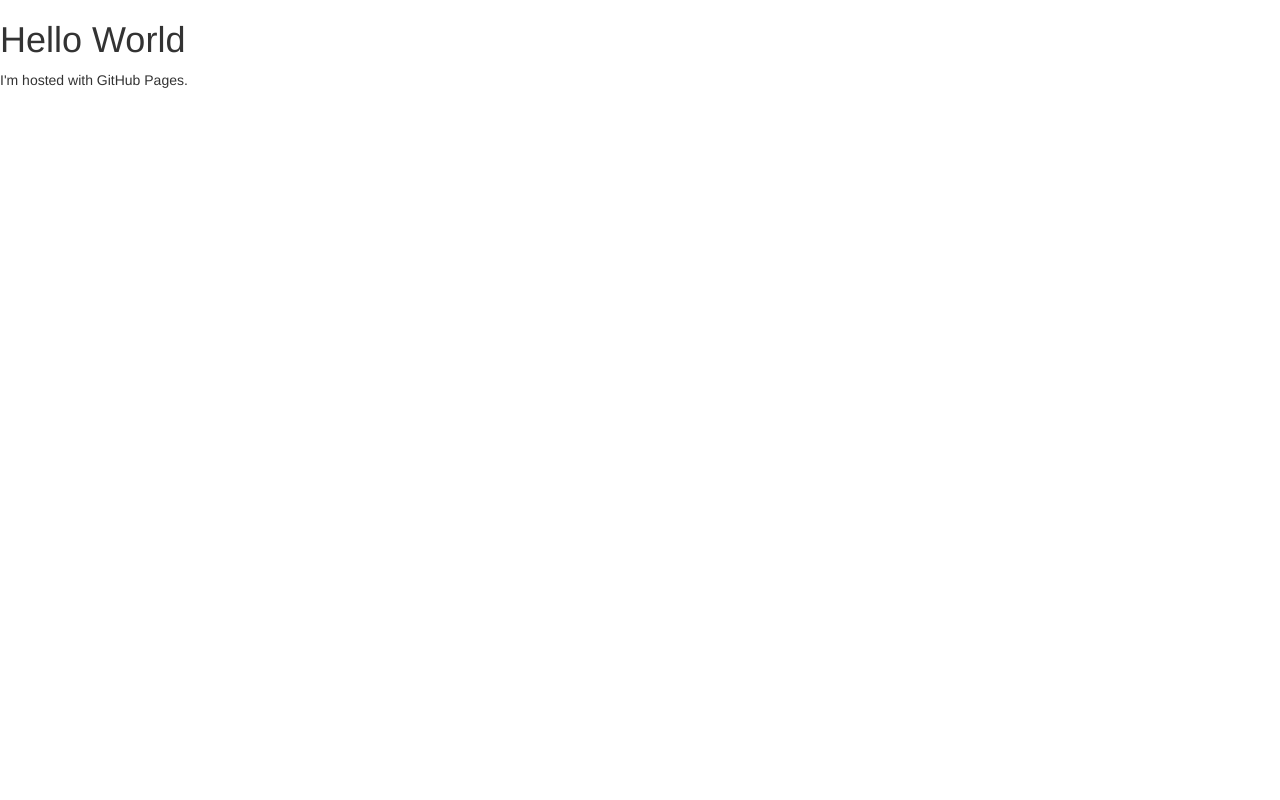
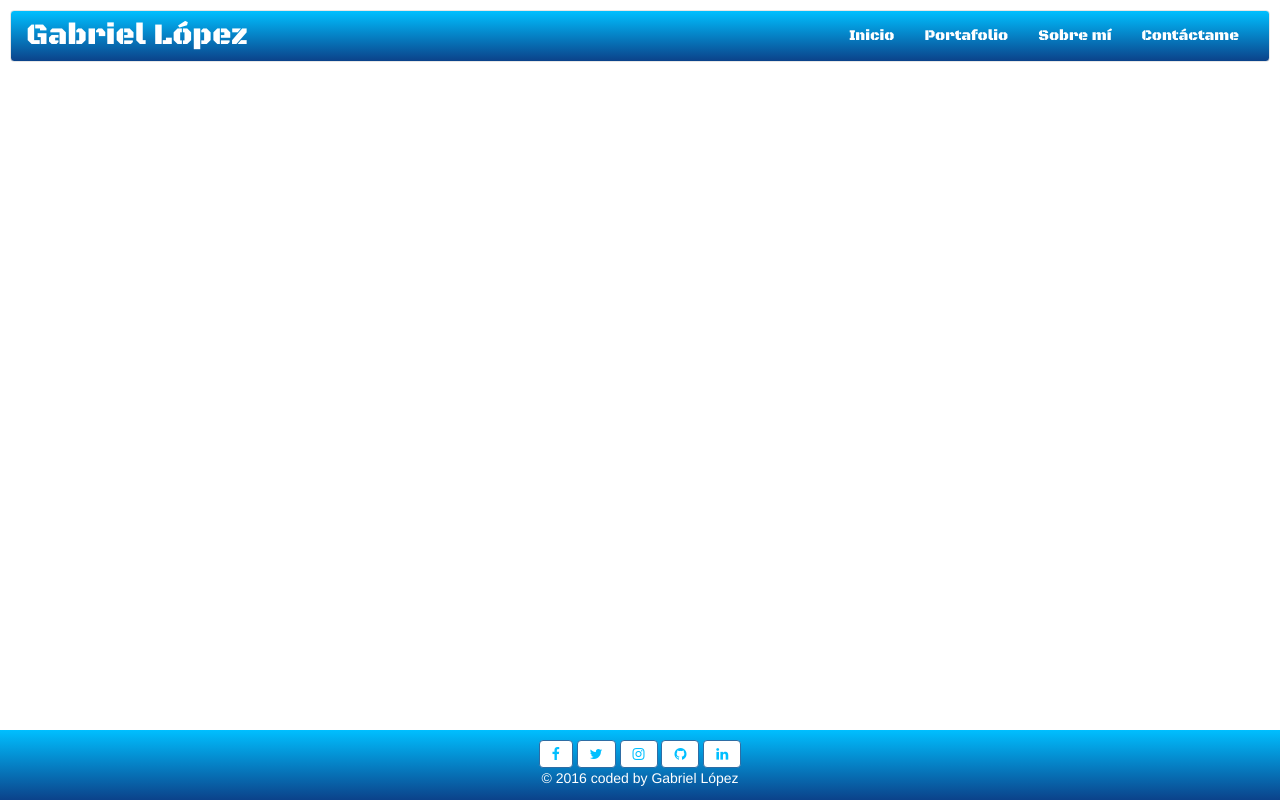
Before and after one commit to gabolopez90/gabolopez90.github.io, a plain HTML site: page index.html in a window 1280 px wide. Drawn offline with nearby package versions, Linux system fonts and the light colour scheme.

Commit message:
Edit
Nav bar and footer with social media buttons

```diff
--- a/index.html
+++ b/index.html
@@ -2,15 +2,47 @@
 <html>
   <head>
     <title>Gabriel López - Desarrollador Web</title>
-
     <script src="javascript.js" type="text/javascript"></script>
     <script src="js/jquery-2.0.0.min.js"></script>
     <link rel="stylesheet" href="https://maxcdn.bootstrapcdn.com/bootstrap/3.3.7/css/bootstrap.min.css">
-    <link href="style.css" type="text/css" rel="stylesheet" />
     <script src="https://maxcdn.bootstrapcdn.com/bootstrap/3.3.7/js/bootstrap.min.js"></script>
     <link rel="stylesheet" href="//maxcdn.bootstrapcdn.com/font-awesome/4.5.0/css/font-awesome.min.css"/>
+    <link href="style.css" type="text/css" rel="stylesheet" />
+    <link href="https://fonts.googleapis.com/css?family=Black+Ops+One" rel="stylesheet">
 <body>
-<h1>Hello World</h1>
-<p>I'm hosted with GitHub Pages.</p>
+<div id="header">
+  <div id="custom-bootstrap-menu" class="navbar navbar-default " role="navigation">
+      <div class="container-fluid">
+          <div class="navbar-header"><a class="navbar-brand" href="#" id="brand">Gabriel López</a>
+              <button type="button" class="navbar-toggle" data-toggle="collapse" data-target=".navbar-menubuilder"><span class="sr-only">Toggle navigation</span><span class="icon-bar"></span><span class="icon-bar"></span><span class="icon-bar"></span>
+              </button>
+          </div>
+          <div class="collapse navbar-collapse navbar-menubuilder">
+              <ul class="nav navbar-nav navbar-right" >
+                  <li><a href="#">Inicio</a>
+                  </li>
+                  <li><a href="#">Portafolio</a>
+                  </li>
+                  <li><a href="#">Sobre mí</a>
+                  </li>
+                  <li><a href="#">Contáctame</a>
+                  </li>
+              </ul>
+          </div>
+      </div>
+  </div>
+</div>
+<div id="body">
+</div>
+<div id="footer">
+  <div id="contact" class="text-center">
+    <a href="https://www.facebook.com/gabolopez90" target="_blank"><btn class="btn btn-default btn-primary fa fa-facebook raised"></btn></a>
+    <a href="https://twitter.com/ElGaboncio" target="_blank"><btn class="btn btn-default btn-primary fa fa-twitter raised"></btn></a>
+    <a href="https://www.instagram.com/elgaboncio/" target="_blank"><btn class="btn btn-default btn-primary fa fa-instagram raised"></btn></a>
+    <a href="https://github.com/gabolopez90" target="_blank"><btn class="btn btn-default btn-primary fa fa-github raised"></btn></a>
+    <a href="https://www.linkedin.com/in/gabriel-lópez-olivo-925937129" target="_blank"><btn class="btn btn-default btn-primary fa fa-linkedin raised"></btn></a>
+  </div>
+  <a href="https://github.com/gabolopez90" id="foot" target="_blank"><p class="text-center" id="copyright">&copy; 2016 coded by Gabriel López</p></a>
+</div>
 </body>
 </html>
--- a/style.css
+++ b/style.css
@@ -0,0 +1,52 @@
+html,body {
+   margin:0;
+   padding:0;
+   height:100%;
+}
+#header {
+   padding:10px;
+   color: white;
+}
+#body {
+   padding:10px;
+   padding-bottom:70px;
+}
+#footer {
+   position:absolute;
+   bottom:0;
+   width:100%;
+   height:70px;
+   background: -webkit-linear-gradient(top, rgba(0, 191, 255, 1) 0%, rgba(11, 66, 138, 1) 100%);
+   background: linear-gradient(to bottom, rgba(0, 191, 255, 1) 0%, rgba(11, 66, 138, 1) 100%);
+   color:white;
+}
+#custom-bootstrap-menu{
+    font-size: 14px;
+    background: -webkit-linear-gradient(top, rgba(0, 191, 255, 1) 0%, rgba(11, 66, 138, 1) 100%);
+    background: linear-gradient(to bottom, rgba(0, 191, 255, 1) 0%, rgba(11, 66, 138, 1) 100%);
+    border-width: 1px;
+    border-radius: 4px;
+    font-family: 'Black Ops One', cursive;
+    font-size: 15px;
+}
+#custom-bootstrap-menu.navbar-default .navbar-nav>li>a {
+    color: white;
+}
+#brand{
+      color: white;
+      font-size: 30px;
+}
+a, a:visited{
+  text-decoration: none;
+  color: inherit;
+}
+#contact{
+  margin-left: auto;
+  margin-right: auto;
+  align: center;
+}
+.raised{
+  background-color: white;
+  color: rgba(0, 191, 255, 1);
+  margin-top: 10px;
+}
```
